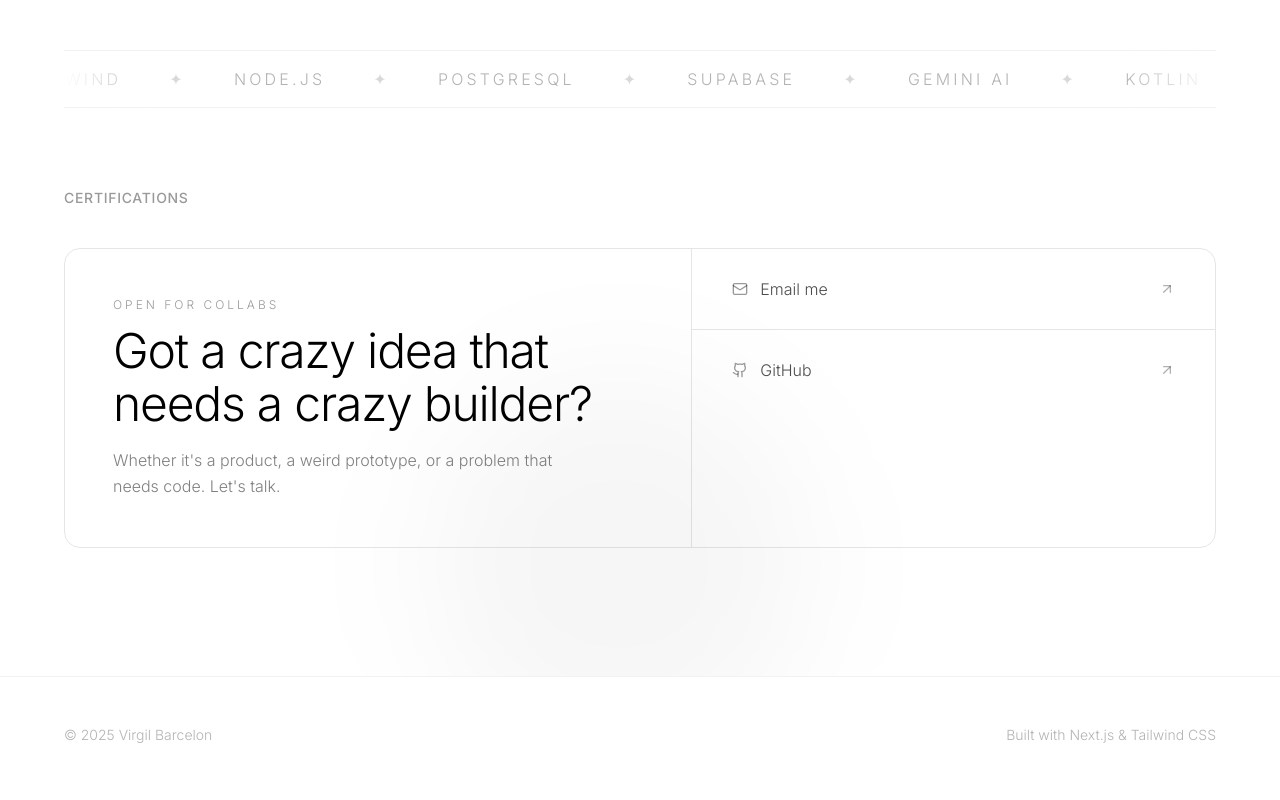
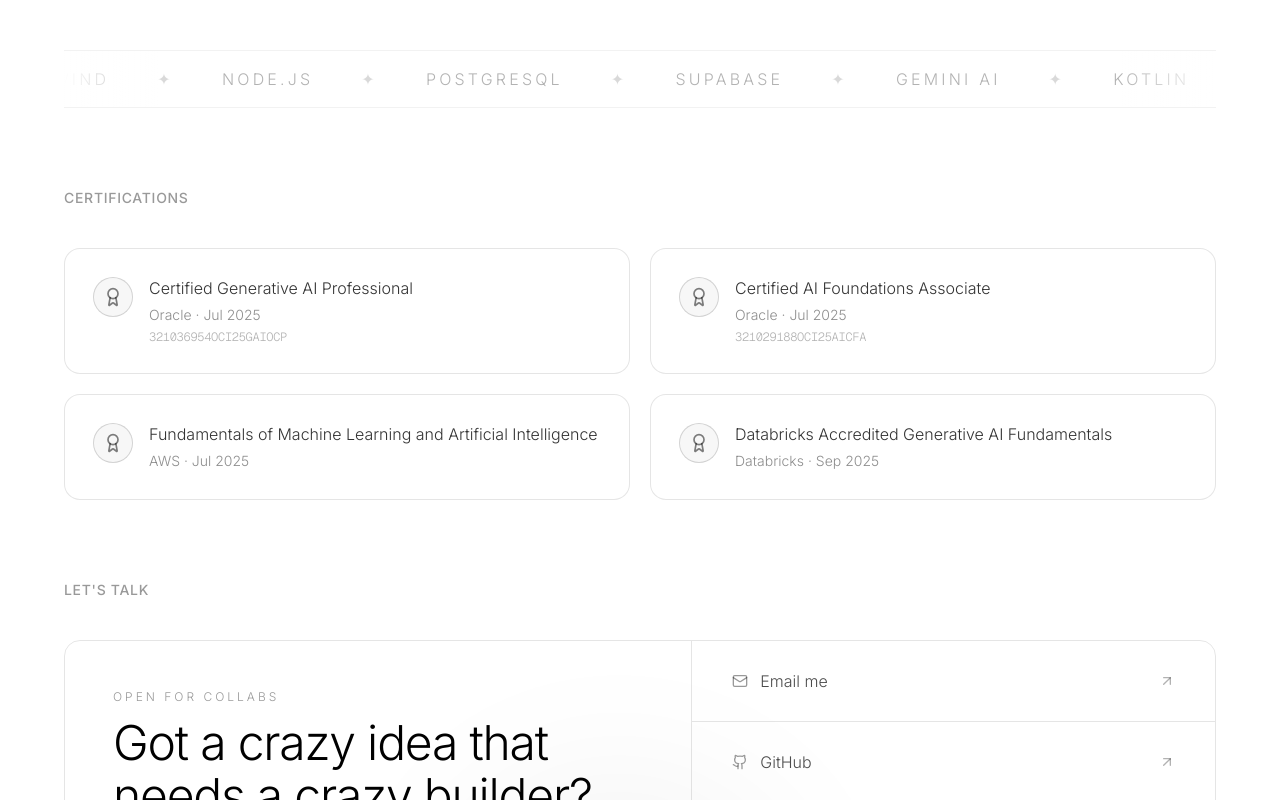
Before and after one commit to Souleilune/portfoliovirgil, a Next.js app: page / in a window 1280 px wide. Shown: the part 4729-5529 px from the top of the page. Built offline with nearby package versions, Linux system fonts and the light colour scheme; no server answers.

Commit message:
new: add certification details

```diff
--- a/src/app/page.tsx
+++ b/src/app/page.tsx
@@ -12,6 +12,7 @@ import {
   ArrowUpRight,
   Mail,
   Github,
+  Award,
 } from 'lucide-react';
 import TiltedCard from '@/components/TiltedCard';
 import SideRays from '@/components/SideRays';
@@ -110,6 +111,38 @@ const skillGroups = [
   {
     title: 'Also into',
     skills: ['Kotlin', 'YOLO', 'Supabase', 'Chrome Extensions'],
+  },
+];
+
+interface Certification {
+  title: string;
+  issuer: string;
+  date: string;
+  code?: string;
+}
+
+const certifications: Certification[] = [
+  {
+    title: "Certified Generative AI Professional",
+    issuer: "Oracle",
+    date: "Jul 2025",
+    code: "321036954OCI25GAIOCP",
+  },
+  {
+    title: "Certified AI Foundations Associate",
+    issuer: "Oracle",
+    date: "Jul 2025",
+    code: "321029188OCI25AICFA",
+  },
+  {
+    title: "Fundamentals of Machine Learning and Artificial Intelligence",
+    issuer: "AWS",
+    date: "Jul 2025",
+  },
+  {
+    title: "Databricks Accredited Generative AI Fundamentals",
+    issuer: "Databricks",
+    date: "Sep 2025",
   },
 ];
 
@@ -799,10 +832,43 @@ export default function Home() {
               </div>
             </div>
 
-             <h3 className="text-xs sm:text-sm text-black/40 dark:text-white/40 font-medium uppercase tracking-wider mb-8 sm:mb-10">
+              <div className="mb-16 sm:mb-20">
+              <h3 className="text-xs sm:text-sm text-black/40 dark:text-white/40 font-medium uppercase tracking-wider mb-8 sm:mb-10">
                 Certifications
               </h3>
 
+              <div className="grid grid-cols-1 sm:grid-cols-2 gap-4 sm:gap-5">
+                {certifications.map((cert) => (
+                  <div
+                    key={cert.title}
+                    className="group relative rounded-2xl border border-black/10 dark:border-white/10 p-6 sm:p-7 bg-white/50 dark:bg-white/[0.03] hover:border-black/30 dark:hover:border-white/30 hover:-translate-y-0.5 transition-all duration-500"
+                  >
+                    <div className="flex items-start gap-4">
+                      <div className="flex-shrink-0 w-10 h-10 rounded-full border border-black/15 dark:border-white/15 flex items-center justify-center bg-black/[0.03] dark:bg-white/[0.05] transition-colors duration-500 group-hover:bg-black/5 dark:group-hover:bg-white/10">
+                        <Award className="w-5 h-5 text-black/50 dark:text-white/50" />
+                      </div>
+                      <div className="min-w-0">
+                        <h4 className="text-sm sm:text-base font-light text-black/80 dark:text-white/80 leading-snug">
+                          {cert.title}
+                        </h4>
+                        <p className="mt-1.5 text-xs sm:text-sm text-black/45 dark:text-white/45 font-light">
+                          {cert.issuer} · {cert.date}
+                        </p>
+                        {cert.code && (
+                          <p className="mt-1 text-[10px] sm:text-xs text-black/30 dark:text-white/30 font-light font-mono tracking-tight break-all">
+                            {cert.code}
+                          </p>
+                        )}
+                      </div>
+                    </div>
+                  </div>
+                ))}
+              </div>
+            </div>
+
+              <h3 className="text-xs sm:text-sm text-black/40 dark:text-white/40 font-medium uppercase tracking-wider mb-8 sm:mb-10">
+                Let&apos;s talk
+              </h3>
             {/* Closing CTA panel */}
             <motion.div
               initial={{ opacity: 0, y: 28 }}
@@ -811,8 +877,9 @@ export default function Home() {
               transition={{ duration: 0.6 }}
               className="rounded-2xl border border-black/10 dark:border-white/10 overflow-hidden"
             >
+
               <div className="grid lg:grid-cols-[1.2fr_1fr]">
-                {/* Copy */}
+
                 <div className="p-8 sm:p-10 md:p-12 lg:border-r border-black/10 dark:border-white/10">
                   <p className="text-[10px] sm:text-xs uppercase tracking-[0.25em] text-black/40 dark:text-white/40 mb-3 font-light">
                     Open for collabs
```
